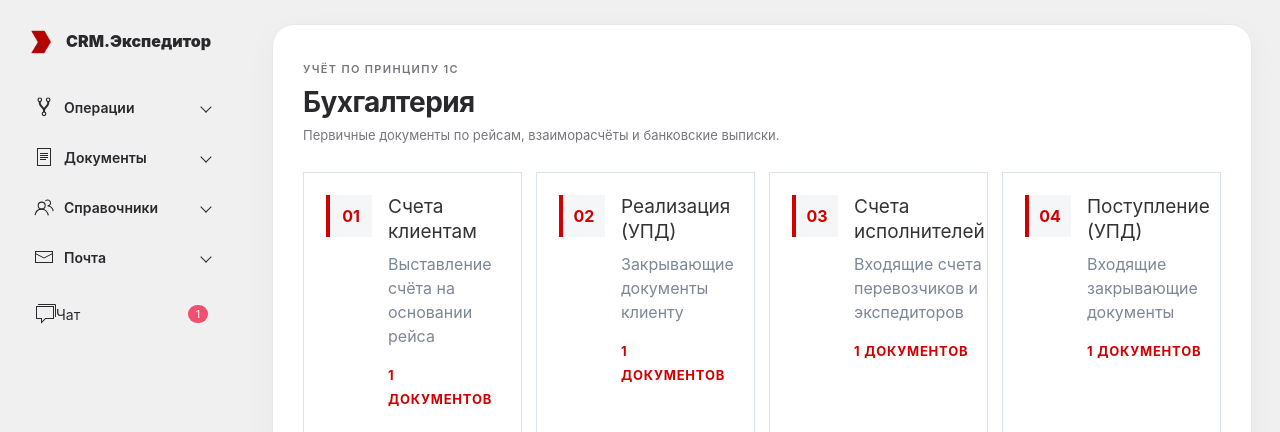
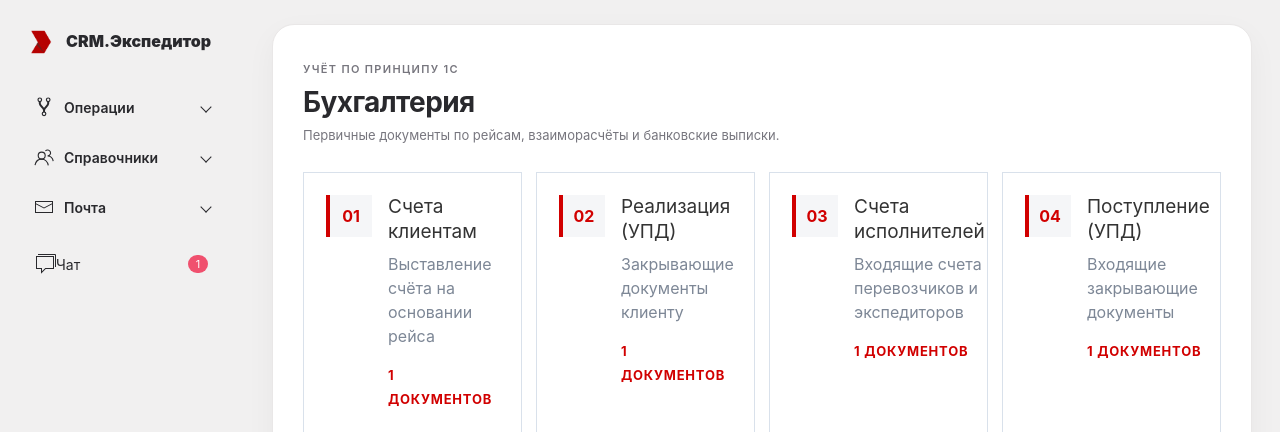
Before and after one commit to avdiunichev/django-crm, a Django app: template templates/crm/accounting_dashboard.html in a window 1280 px wide. Shown: the top 432 px of the page. Run offline with Django 5.2, Linux system fonts and the light colour scheme; the template is opened without the code that fills it: most values are stand-ins (such as "Sample title", 1, 10 or a date in 2020); some libraries are stand-ins or nearby versions.

Commit message:
Unify accounting and document navigation

```diff
--- a/templates/base.html
+++ b/templates/base.html
@@ -54,14 +54,15 @@
                     </div>
                 </li>
                 {% if crm_access.can_access_finance %}
-                <li class="{% if request.resolver_match.url_name == 'accounting-dashboard' or 'customer-document' in request.resolver_match.url_name or 'shipment-document' in request.resolver_match.url_name or 'bank-statement' in request.resolver_match.url_name or request.resolver_match.url_name == 'debt-report' or request.resolver_match.url_name == 'profitability-report' or request.resolver_match.url_name == 'reports' or request.resolver_match.url_name == 'quarterly-tax-report' or 'reconciliation-act' in request.resolver_match.url_name %}uk-active{% endif %}">
+                <li class="{% if request.resolver_match.url_name == 'accounting-dashboard' or 'customer-document' in request.resolver_match.url_name or 'shipment-document' in request.resolver_match.url_name or 'document-batch' in request.resolver_match.url_name or 'primary-document-registry' in request.resolver_match.url_name or 'accounting-document-create' in request.resolver_match.url_name or 'contract' in request.resolver_match.url_name or 'bank-statement' in request.resolver_match.url_name or request.resolver_match.url_name == 'debt-report' or request.resolver_match.url_name == 'profitability-report' or request.resolver_match.url_name == 'reports' or request.resolver_match.url_name == 'quarterly-tax-report' or 'reconciliation-act' in request.resolver_match.url_name %}uk-active{% endif %}">
                     <a href="#"><span uk-icon="credit-card"></span> Бухгалтерия <span uk-navbar-parent-icon></span></a>
                     <div class="uk-navbar-dropdown">
                         <ul class="uk-nav uk-navbar-dropdown-nav">
                             <li><a href="{% url 'accounting-dashboard' %}"><span uk-icon="grid"></span> Рабочий стол</a></li>
-                            <li><a href="{% url 'customer-document-list' %}"><span uk-icon="file-text"></span> Документы для клиентов</a></li>
-                            <li><a href="{% url 'shipment-document-list' %}?direction=incoming"><span uk-icon="download"></span> Входящие документы</a></li>
-                            <li><a href="{% url 'shipment-document-list' %}"><span uk-icon="file-text"></span> Первичные документы</a></li>
+                            <li><a href="{% url 'document-batch-list' %}"><span uk-icon="file-text"></span> Реестры документов</a></li>
+                            <li><a href="{% url 'primary-document-registry-incoming' %}"><span uk-icon="download"></span> Входящие документы</a></li>
+                            <li><a href="{% url 'primary-document-registry-outgoing' %}"><span uk-icon="upload"></span> Исходящие документы</a></li>
+                            <li><a href="{% url 'contract-list' %}"><span uk-icon="album"></span> Договоры</a></li>
                             <li><a href="{% url 'bank-statement-list' %}"><span uk-icon="credit-card"></span> Приходы / расходы</a></li>
                             <li><a href="{% url 'debt-report' %}"><span uk-icon="warning"></span> Задолженность</a></li>
                             <li><a href="{% url 'profitability-report' %}"><span uk-icon="triangle-up"></span> Прибыльность</a></li>
@@ -72,16 +73,6 @@
                     </div>
                 </li>
                 {% endif %}
-                <li class="{% if 'document-batch' in request.resolver_match.url_name or 'primary-document-registry' in request.resolver_match.url_name or 'contract' in request.resolver_match.url_name or request.resolver_match.url_name == 'company-profile' or request.resolver_match.url_name == 'accounting-document-create' %}uk-active{% endif %}">
-                    <a href="#"><span uk-icon="file-text"></span> Документы <span uk-navbar-parent-icon></span></a>
-                    <div class="uk-navbar-dropdown">
-                        <ul class="uk-nav uk-navbar-dropdown-nav">
-                            <li><a href="{% url 'shipment-document-list' %}"><span uk-icon="file-text"></span> Документы</a></li>
-                            {% if crm_access.can_access_finance %}<li><a href="{% url 'primary-document-registry-incoming' %}"><span uk-icon="download"></span> Входящие документы</a></li><li><a href="{% url 'primary-document-registry-outgoing' %}"><span uk-icon="upload"></span> Исходящие документы</a></li>{% endif %}
-                            <li><a href="{% url 'contract-list' %}"><span uk-icon="album"></span> Договоры</a></li>
-                        </ul>
-                    </div>
-                </li>
                 <li class="{% if 'organization' in request.resolver_match.url_name or 'customer' in request.resolver_match.url_name or 'carrier' in request.resolver_match.url_name or 'driver' in request.resolver_match.url_name or 'vehicle' in request.resolver_match.url_name %}uk-active{% endif %}">
                     <a href="#"><span uk-icon="users"></span> Справочники <span uk-navbar-parent-icon></span></a>
                     <div class="uk-navbar-dropdown">
@@ -138,9 +129,10 @@
                 {% if crm_access.can_access_finance %}
                 <span class="mobile-nav-group"><span uk-icon="credit-card"></span> Бухгалтерия</span>
                 <a class="mobile-nav-subitem {% if request.resolver_match.url_name == 'accounting-dashboard' %}is-active{% endif %}" href="{% url 'accounting-dashboard' %}">Рабочий стол</a>
-                <a class="mobile-nav-subitem {% if 'customer-document' in request.resolver_match.url_name %}is-active{% endif %}" href="{% url 'customer-document-list' %}">Документы для клиентов</a>
-                <a class="mobile-nav-subitem {% if request.resolver_match.url_name == 'shipment-document-list' and request.GET.direction == 'incoming' %}is-active{% endif %}" href="{% url 'shipment-document-list' %}?direction=incoming">Входящие документы</a>
-                <a class="mobile-nav-subitem {% if 'shipment-document' in request.resolver_match.url_name %}is-active{% endif %}" href="{% url 'shipment-document-list' %}">Первичные документы</a>
+                <a class="mobile-nav-subitem {% if 'document-batch' in request.resolver_match.url_name or 'shipment-document' in request.resolver_match.url_name %}is-active{% endif %}" href="{% url 'document-batch-list' %}">Реестры документов</a>
+                <a class="mobile-nav-subitem {% if 'primary-document-registry-incoming' in request.resolver_match.url_name %}is-active{% endif %}" href="{% url 'primary-document-registry-incoming' %}">Входящие документы</a>
+                <a class="mobile-nav-subitem {% if 'primary-document-registry-outgoing' in request.resolver_match.url_name %}is-active{% endif %}" href="{% url 'primary-document-registry-outgoing' %}">Исходящие документы</a>
+                <a class="mobile-nav-subitem {% if 'contract' in request.resolver_match.url_name %}is-active{% endif %}" href="{% url 'contract-list' %}">Договоры</a>
                 <a class="mobile-nav-subitem {% if 'bank-statement' in request.resolver_match.url_name %}is-active{% endif %}" href="{% url 'bank-statement-list' %}">Приходы / расходы</a>
                 <a class="mobile-nav-subitem {% if request.resolver_match.url_name == 'debt-report' %}is-active{% endif %}" href="{% url 'debt-report' %}">Задолженность</a>
                 <a class="mobile-nav-subitem {% if request.resolver_match.url_name == 'profitability-report' %}is-active{% endif %}" href="{% url 'profitability-report' %}">Прибыльность</a>
@@ -148,10 +140,6 @@
                 <a class="mobile-nav-subitem {% if 'reconciliation-act' in request.resolver_match.url_name %}is-active{% endif %}" href="{% url 'reconciliation-act-list' %}">Акты сверки</a>
                 <a class="mobile-nav-subitem {% if request.resolver_match.url_name == 'reports' %}is-active{% endif %}" href="{% url 'reports' %}">Отчёты</a>
                 {% endif %}
-                <span class="mobile-nav-group"><span uk-icon="file-text"></span> Документы</span>
-                <a class="mobile-nav-subitem {% if 'shipment-document' in request.resolver_match.url_name or 'document-batch' in request.resolver_match.url_name %}is-active{% endif %}" href="{% url 'shipment-document-list' %}">Документы</a>
-                {% if crm_access.can_access_finance %}<a class="mobile-nav-subitem {% if request.resolver_match.url_name == 'primary-document-registry-incoming' %}is-active{% endif %}" href="{% url 'primary-document-registry-incoming' %}">Входящие документы</a><a class="mobile-nav-subitem {% if request.resolver_match.url_name == 'primary-document-registry-outgoing' %}is-active{% endif %}" href="{% url 'primary-document-registry-outgoing' %}">Исходящие документы</a>{% endif %}
-                <a class="mobile-nav-subitem {% if 'contract' in request.resolver_match.url_name %}is-active{% endif %}" href="{% url 'contract-list' %}">Договоры</a>
                 <span class="mobile-nav-group"><span uk-icon="users"></span> Справочники</span>
                 <a class="mobile-nav-subitem {% if 'organization' in request.resolver_match.url_name or 'customer' in request.resolver_match.url_name or 'carrier' in request.resolver_match.url_name %}is-active{% endif %}" href="{% url 'organization-list' %}">Контрагенты</a>
                 {% if crm_access.can_view_personal_data %}<a class="mobile-nav-subitem {% if 'driver' in request.resolver_match.url_name %}is-active{% endif %}" href="{% url 'driver-list' %}">Водители</a>{% endif %}
@@ -188,9 +176,10 @@
                 {% if crm_access.can_access_finance %}
                 <span class="mobile-nav-group"><span uk-icon="credit-card"></span> Бухгалтерия</span>
                 <a class="mobile-nav-subitem {% if request.resolver_match.url_name == 'accounting-dashboard' %}is-active{% endif %}" href="{% url 'accounting-dashboard' %}">Рабочий стол</a>
-                <a class="mobile-nav-subitem {% if 'customer-document' in request.resolver_match.url_name %}is-active{% endif %}" href="{% url 'customer-document-list' %}">Документы для клиентов</a>
-                <a class="mobile-nav-subitem {% if request.resolver_match.url_name == 'shipment-document-list' and request.GET.direction == 'incoming' %}is-active{% endif %}" href="{% url 'shipment-document-list' %}?direction=incoming">Входящие документы</a>
-                <a class="mobile-nav-subitem {% if 'shipment-document' in request.resolver_match.url_name %}is-active{% endif %}" href="{% url 'shipment-document-list' %}">Первичные документы</a>
+                <a class="mobile-nav-subitem {% if 'document-batch' in request.resolver_match.url_name or 'shipment-document' in request.resolver_match.url_name %}is-active{% endif %}" href="{% url 'document-batch-list' %}">Реестры документов</a>
+                <a class="mobile-nav-subitem {% if 'primary-document-registry-incoming' in request.resolver_match.url_name %}is-active{% endif %}" href="{% url 'primary-document-registry-incoming' %}">Входящие документы</a>
+                <a class="mobile-nav-subitem {% if 'primary-document-registry-outgoing' in request.resolver_match.url_name %}is-active{% endif %}" href="{% url 'primary-document-registry-outgoing' %}">Исходящие документы</a>
+                <a class="mobile-nav-subitem {% if 'contract' in request.resolver_match.url_name %}is-active{% endif %}" href="{% url 'contract-list' %}">Договоры</a>
                 <a class="mobile-nav-subitem {% if 'bank-statement' in request.resolver_match.url_name %}is-active{% endif %}" href="{% url 'bank-statement-list' %}">Приходы / расходы</a>
                 <a class="mobile-nav-subitem {% if request.resolver_match.url_name == 'debt-report' %}is-active{% endif %}" href="{% url 'debt-report' %}">Задолженность</a>
                 <a class="mobile-nav-subitem {% if request.resolver_match.url_name == 'profitability-report' %}is-active{% endif %}" href="{% url 'profitability-report' %}">Прибыльность</a>
@@ -198,10 +187,6 @@
                 <a class="mobile-nav-subitem {% if 'reconciliation-act' in request.resolver_match.url_name %}is-active{% endif %}" href="{% url 'reconciliation-act-list' %}">Акты сверки</a>
                 <a class="mobile-nav-subitem {% if request.resolver_match.url_name == 'reports' %}is-active{% endif %}" href="{% url 'reports' %}">Отчёты</a>
                 {% endif %}
-                <span class="mobile-nav-group"><span uk-icon="file-text"></span> Документы</span>
-                <a class="mobile-nav-subitem {% if 'shipment-document' in request.resolver_match.url_name or 'document-batch' in request.resolver_match.url_name %}is-active{% endif %}" href="{% url 'shipment-document-list' %}">Документы</a>
-                {% if crm_access.can_access_finance %}<a class="mobile-nav-subitem {% if request.resolver_match.url_name == 'primary-document-registry-incoming' %}is-active{% endif %}" href="{% url 'primary-document-registry-incoming' %}">Входящие документы</a><a class="mobile-nav-subitem {% if request.resolver_match.url_name == 'primary-document-registry-outgoing' %}is-active{% endif %}" href="{% url 'primary-document-registry-outgoing' %}">Исходящие документы</a>{% endif %}
-                <a class="mobile-nav-subitem {% if 'contract' in request.resolver_match.url_name %}is-active{% endif %}" href="{% url 'contract-list' %}">Договоры</a>
                 <span class="mobile-nav-group"><span uk-icon="users"></span> Справочники</span>
                 <a class="mobile-nav-subitem {% if 'organization' in request.resolver_match.url_name or 'customer' in request.resolver_match.url_name or 'carrier' in request.resolver_match.url_name %}is-active{% endif %}" href="{% url 'organization-list' %}">Контрагенты</a>
                 {% if crm_access.can_view_personal_data %}<a class="mobile-nav-subitem {% if 'driver' in request.resolver_match.url_name %}is-active{% endif %}" href="{% url 'driver-list' %}">Водители</a>{% endif %}
```
